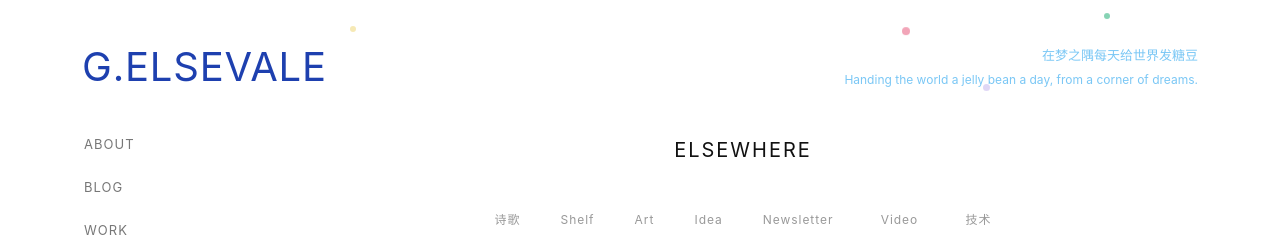
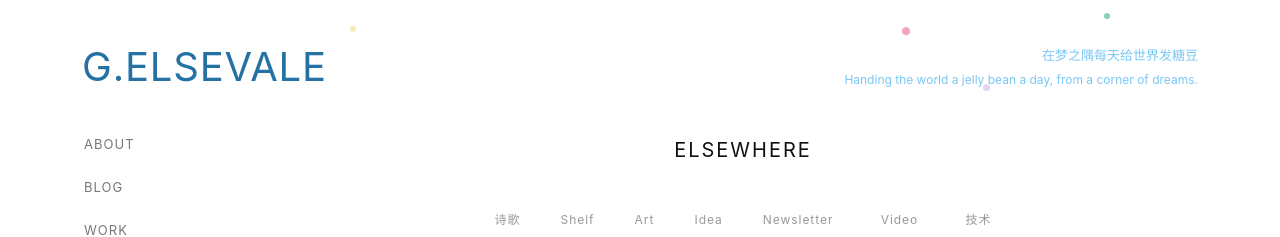
Before and after one commit to 7minami/7minami.github.io, a Jekyll site: the page built from index.html, in a window 1280 px wide. Shown: the top 237 px of the page. Built offline with Jekyll 4.4.1, drawn with Linux system fonts in a browser that asks for light colours.

Commit message:
Site title: same blue family as tagline, darker shade

```diff
--- a/assets/css/style.css
+++ b/assets/css/style.css
@@ -36,7 +36,7 @@
         line-height: 1.15;
         letter-spacing: 0.02em;
         text-transform: uppercase;
-        color: #1E40AF;
+        color: #2471A3;
       }
       .site-tagline-wrap {
         flex: none;
```
